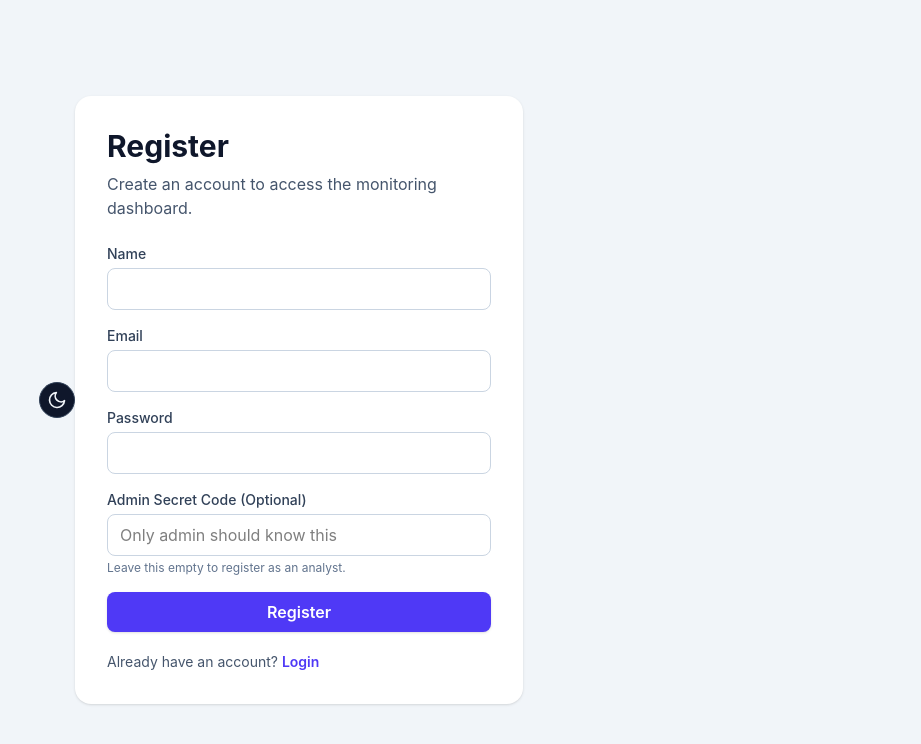
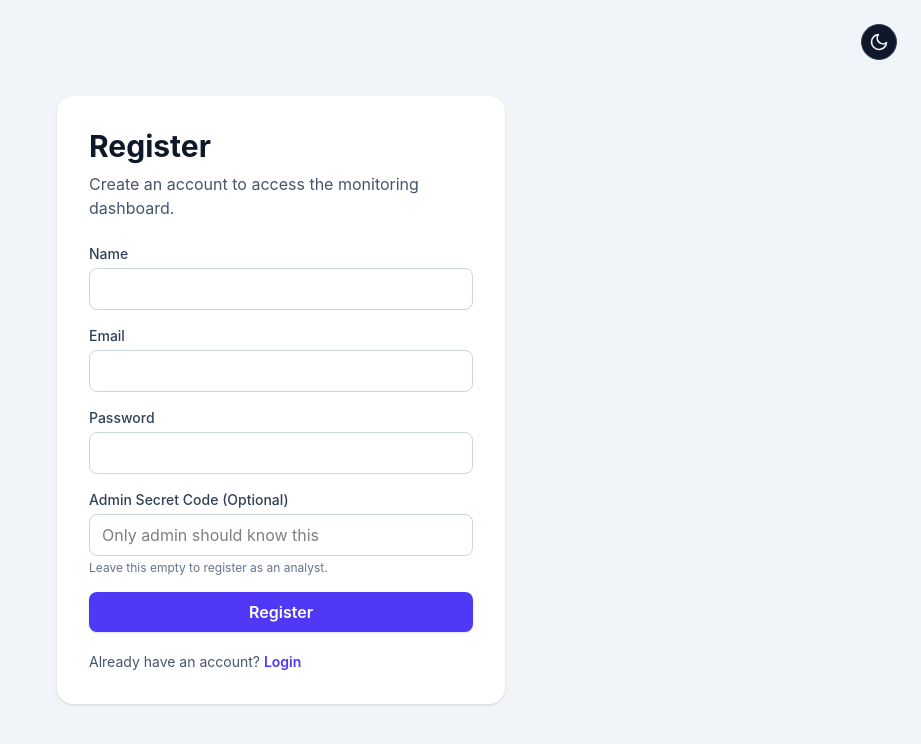
Before and after one commit to SwarnavaItIs/risk-trade-monitoring-engine, a React (Vite) app in the folder frontend/: page /register in a window 1280 px wide. Shown: the top 744 px of the page, without its empty margins (359-1280 px from the left). Built offline with nearby package versions, Linux system fonts and the light colour scheme; no server answers.

Commit message:
Add theme toggle to auth pages

```diff
--- a/frontend/src/pages/Login.jsx
+++ b/frontend/src/pages/Login.jsx
@@ -1,5 +1,6 @@
 import { useState } from "react";
 import { Link, useNavigate } from "react-router-dom";
+import ThemeToggle from "../components/ThemeToggle";
 
 import { loginUser } from "../api/api";
 
@@ -52,7 +53,7 @@ const Login = () => {
 
     return (
         <div className="flex min-h-screen items-center justify-center bg-slate-100 p-8">
-            <div>
+            <div className="absolute right-6 top-6">
                 <ThemeToggle />
             </div>
 
--- a/frontend/src/pages/Register.jsx
+++ b/frontend/src/pages/Register.jsx
@@ -55,7 +55,7 @@ const Register = () => {
 
     return (
         <div className="flex min-h-screen items-center justify-center bg-slate-100 p-8">
-            <div>
+            <div className="absolute right-6 top-6">
                 <ThemeToggle />
             </div>
 
```
